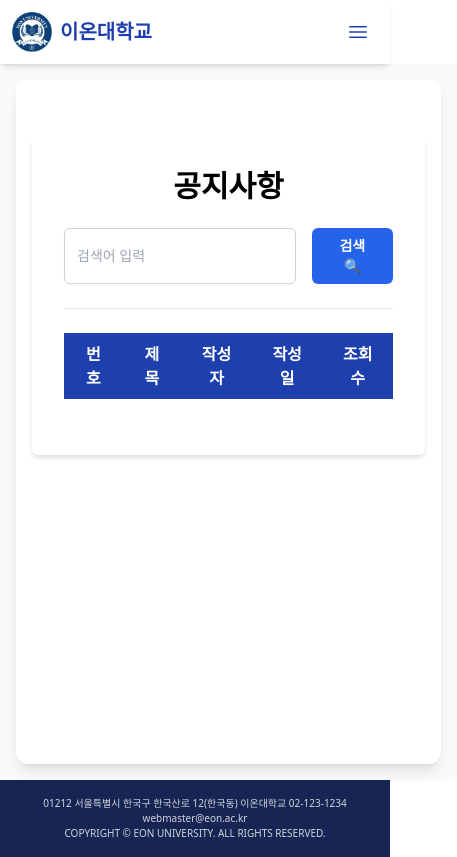
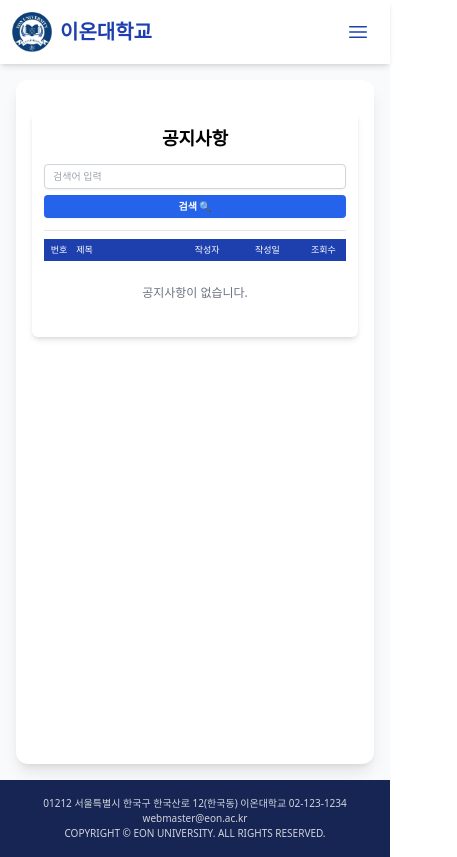
Before and after one commit to leesion29/eon-front, a React (Create React App) app: page /main/noticelist in a window 390 px wide. Shown: the whole page, 457 px wide, since content can reach past the window. Built offline with nearby package versions, Linux system fonts and the light colour scheme.

Commit message:
모바일 css 개선(공지)

```diff
--- a/src/pages/NoticeListPage.js
+++ b/src/pages/NoticeListPage.js
@@ -15,14 +15,21 @@ const NoticeListPage = () => {
 
   const userId = useSelector((state) => state.auth?.userId);
   const userRole = useSelector((state) => state.auth?.userRole);
-  const [inputKeyword, setInputKeyword] = useState("");
+  const [inputKeyword, setInputKeyword] = useState(location.state?.keyword || "");
+
+  useEffect(() => {
+    if (location.state?.keyword && location.state.keyword !== inputKeyword) {
+        setInputKeyword(location.state.keyword);
+    }
+  // eslint-disable-next-line react-hooks/exhaustive-deps
+  }, [location.state?.keyword]);
 
   useEffect(() => {
     if (userId) {
       fetchNoticeInfo();
     }
+  // eslint-disable-next-line react-hooks/exhaustive-deps
   }, [userId, keyword]);
-
 
   const fetchNoticeInfo = async () => {
     try {
@@ -34,8 +41,17 @@ const NoticeListPage = () => {
           )
         : all;
       setNoticeInfo(filtered);
+      if (filtered.length === 0 && keyword) {
+        setMessage(`"${keyword}" 관련 검색 결과가 없습니다.`);
+      } else if (filtered.length === 0 && !keyword) {
+        setMessage("등록된 공지사항이 없습니다.");
+      }
+      else {
+        setMessage("");
+      }
     } catch (error) {
       setMessage("공지 정보를 불러올 수 없습니다.");
+      setNoticeInfo([]);
     }
   };
 
@@ -43,144 +59,135 @@ const NoticeListPage = () => {
     setCurrentPage(page);
   };
 
-  // 고정 처리
   const pinned = noticeInfo.filter((i) => i.pin === 1);
   const unpinned = noticeInfo.filter((i) => i.pin !== 1);
 
-  // 페이징 처리
   const lastItem = currentPage * itemCount;
   const firstItem = lastItem - itemCount;
   const currentItem = unpinned.slice(firstItem, lastItem);
   const totalPage = Math.ceil(unpinned.length / itemCount);
 
-  // 검색 처리
   const handleKeyword = () => {
     const userInputData = document.getElementById('searchKeyword').value;
     setInputKeyword(userInputData);
   }
 
-  const handleSearch = async (searchKeyword) => {
-      setKeyword(searchKeyword);
+  const handleSearch = () => {
+    setKeyword(inputKeyword);
+    setCurrentPage(1);
+  };
+
+  const handleKeyDown = (e) => {
+    if (e.key === 'Enter') {
+      handleSearch();
+    }
   };
 
   return (
-    <div className="max-w-7xl mx-auto p-8 bg-white shadow-md rounded-md mt-10">
-      <h1 className="text-3xl font-bold text-center mb-6">공지사항</h1>
+    <div className="max-w-7xl mx-auto p-3 bg-white shadow-md rounded-md mt-4">
+      <h1 className="text-lg font-bold text-center mb-3">공지사항</h1>
       {keyword && (
-        <p className="text-sm text-center text-gray-600 mb-2">
+        <p className="text-[10px] text-center text-gray-600 mb-2">
           🔍 "<span className="font-semibold">{keyword}</span>" 관련 검색
           결과입니다.
         </p>
       )}
 
-      <div className="flex justify-end mb-6">
+      <div className="flex flex-col xs:flex-row justify-end items-center mb-3 gap-1.5 xs:gap-2">
         <input
           type="text"
           placeholder="검색어 입력"
           id="searchKeyword"
-          className="px-3 py-2 w-64 border border-gray-300 rounded-md shadow-sm text-sm focus:outline-none focus:ring-2 focus:ring-blue-500"
+          value={inputKeyword}
+          className="px-2 py-1 w-full xs:w-40 sm:w-48 md:w-56 border border-gray-300 rounded shadow-sm text-[10px] sm:text-xs focus:outline-none focus:ring-1 focus:ring-blue-500"
           onChange={handleKeyword}
+          onKeyDown={handleKeyDown}
         />
         <button
-          onClick={() => handleSearch(inputKeyword)}
-          className="px-5 py-2 ml-4 bg-blue-600 hover:bg-blue-700 text-white rounded-md text-sm font-semibold"
+          onClick={handleSearch}
+          className="px-3 py-1 w-full xs:w-auto bg-blue-600 hover:bg-blue-700 text-white rounded shadow-sm text-[10px] sm:text-xs font-semibold"
         >
           검색 🔍
         </button>
       </div>
 
-      {message && <p className="text-red-500 text-center">{message}</p>}
-      <hr />
-      <br />
-      <div>
-        <table className="table-auto border-collapse w-full">
-          <thead className="bg-blue-800 text-white">
+      {message && <p className="text-red-500 text-center py-1 text-[10px]">{message}</p>}
+      <hr className="my-2"/>
+
+      <div className="w-full">
+        <table className="w-full table-fixed border-collapse">
+          <colgroup>
+            <col style={{ width: '10%' }} />
+            <col style={{ width: '35%' }} />
+            <col style={{ width: '18%' }} />
+            <col style={{ width: '22%' }} />
+            <col style={{ width: '15%' }} />
+          </colgroup>
+          <thead className="bg-blue-800 text-white text-[9px] xs:text-[10px] sm:text-xs">
             <tr>
-              <th className="border border-blue-800 border-x-0 px-4 py-2">
-                번호
-              </th>
-              <th className="border border-blue-800 border-x-0 px-4 py-2">
-                제목
-              </th>
-              <th className="border border-blue-800 border-x-0 px-4 py-2">
-                작성자
-              </th>
-              <th className="border border-blue-800 border-x-0 px-4 py-2">
-                작성일
-              </th>
-              <th className="border border-blue-800 border-x-0 px-4 py-2">
-                조회수
-              </th>
+              <th className="px-0.5 py-1 text-center font-medium">번호</th>
+              <th className="px-0.5 py-1 text-left font-medium">제목</th>
+              <th className="px-0.5 py-1 text-center font-medium">작성자</th>
+              <th className="px-0.5 py-1 text-center font-medium">작성일</th>
+              <th className="px-0.5 py-1 text-center font-medium">조회수</th>
             </tr>
           </thead>
-          <tbody>
-            {pinned || currentItem.length > 0 ? (
+          <tbody className="text-[9px] xs:text-[10px] sm:text-xs">
+            {(pinned.length > 0 || currentItem.length > 0) ? (
               [...pinned, ...currentItem].map((notice, i) => {
-                const cellStyle =
-                  notice.pin === 1
-                    ? "text-center hover:bg-blue-100 bg-blue-50"
-                    : "text-center hover:bg-gray-100";
+                const isPinned = notice.pin === 1;
+                const displayItemNumber = isPinned ? "📌" : (firstItem + (i - pinned.length) + 1);
 
                 return (
-                  <tr key={i} className={cellStyle}>
-                    <td className="border border-gray-400 border-x-0 px-4 py-2">
-                      {notice.pin === 1
-                        ? "\u{1F4CC}"
-                        : firstItem + i + 1 - pinned.length}
-                    </td>
-                    <td
-                      className={
-                        notice.pin === 1
-                          ? `font-bold text-left border border-gray-400 border-x-0 px-4 py-2`
-                          : `text-left border border-gray-400 border-x-0 px-4 py-2`
-                      }
-                    >
+                  <tr key={notice.noticeId || i} className={`${isPinned ? "bg-blue-50 hover:bg-blue-100" : "hover:bg-gray-50"} border-b border-gray-200`}>
+                    <td className={`px-0.5 py-1 text-center align-middle ${isPinned ? "font-semibold text-blue-600" : ""}`}>{displayItemNumber}</td>
+                    <td className={`px-0.5 py-1 text-left align-middle ${isPinned ? "font-bold" : ""} break-words`}>
                       <Link
                         to="/main/noticedata"
                         state={{
                           noticeId: notice.noticeId,
                           page: currentPage,
+                          keyword: keyword,
                         }}
+                        className="hover:text-blue-600"
                       >
                         {notice.title}
                       </Link>
                     </td>
-                    <td className="border border-gray-400 border-x-0 px-4 py-2">
-                      관리자
-                    </td>
-                    <td className="border border-gray-400 border-x-0 px-4 py-2">
-                      {notice.noticeDate}
-                    </td>
-                    <td className="border border-gray-400 border-x-0 px-4 py-2">
-                      {notice.viewCount}
-                    </td>
+                    <td className="px-0.5 py-1 text-center align-middle break-keep overflow-hidden whitespace-nowrap text-ellipsis">{notice.writer || "관리자"}</td>
+                    <td className="px-0.5 py-1 text-center align-middle whitespace-nowrap">{notice.noticeDate}</td>
+                    <td className="px-0.5 py-1 text-center align-middle">{notice.viewCount}</td>
                   </tr>
                 );
               })
             ) : (
               <tr>
-                <td colSpan="6" className="text-center text-gray-500 py-4">
-                  공지 정보를 불러오는 중...
+                <td colSpan={5} className="text-center text-gray-500 py-6 text-xs sm:text-sm">
+                  {message || "공지사항이 없습니다."}
                 </td>
               </tr>
             )}
           </tbody>
         </table>
+      </div>
 
+      {totalPage > 0 && (
+        <div className="mt-3">
           <PageComponent
             currentPage={currentPage}
             totalPage={totalPage}
             onPageChange={handlePage}
           />
         </div>
-      <br />
+      )}
+
       {userRole === "ADMIN" && (
-        <div className="flex justify-end mt-4">
+        <div className="flex justify-end mt-3">
           <Link
             to="/main/noticewrite"
-            className="bg-blue-500 hover:bg-blue-700 text-white text-sm font-semibold py-2.5 px-3 rounded transition"
+            className="bg-blue-500 hover:bg-blue-700 text-white text-[9px] xs:text-[10px] sm:text-xs font-semibold py-1 px-2 sm:py-1.5 sm:px-3 rounded-md transition"
           >
-            &nbsp;등록&nbsp;
+            등록
           </Link>
         </div>
       )}
```
Lines whose indentation alone changed are shown as unchanged.
